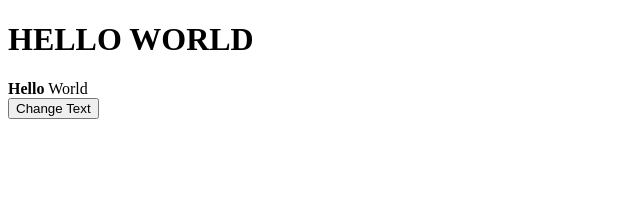
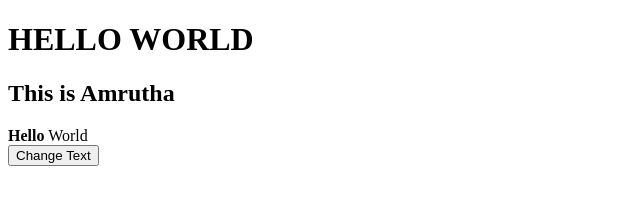
Before and after one commit to amruthalanda2007-coder/my-third-repo, a plain HTML site: page index.html in a window 1280 px wide. Shown: the whole page, without its empty margins (0-640 px from the left). Drawn offline with Linux system fonts and the light colour scheme.

Commit message:
Update index.html

```diff
--- a/index.html
+++ b/index.html
@@ -5,6 +5,7 @@
 </head>
 <body>
  <h1>HELLO WORLD</h1>
+ <h2>This is Amrutha</h2>
  <div id="info"><b>Hello</b> World</div>
  <button onclick="changeText()">Change Text</button>
  <script>
```
